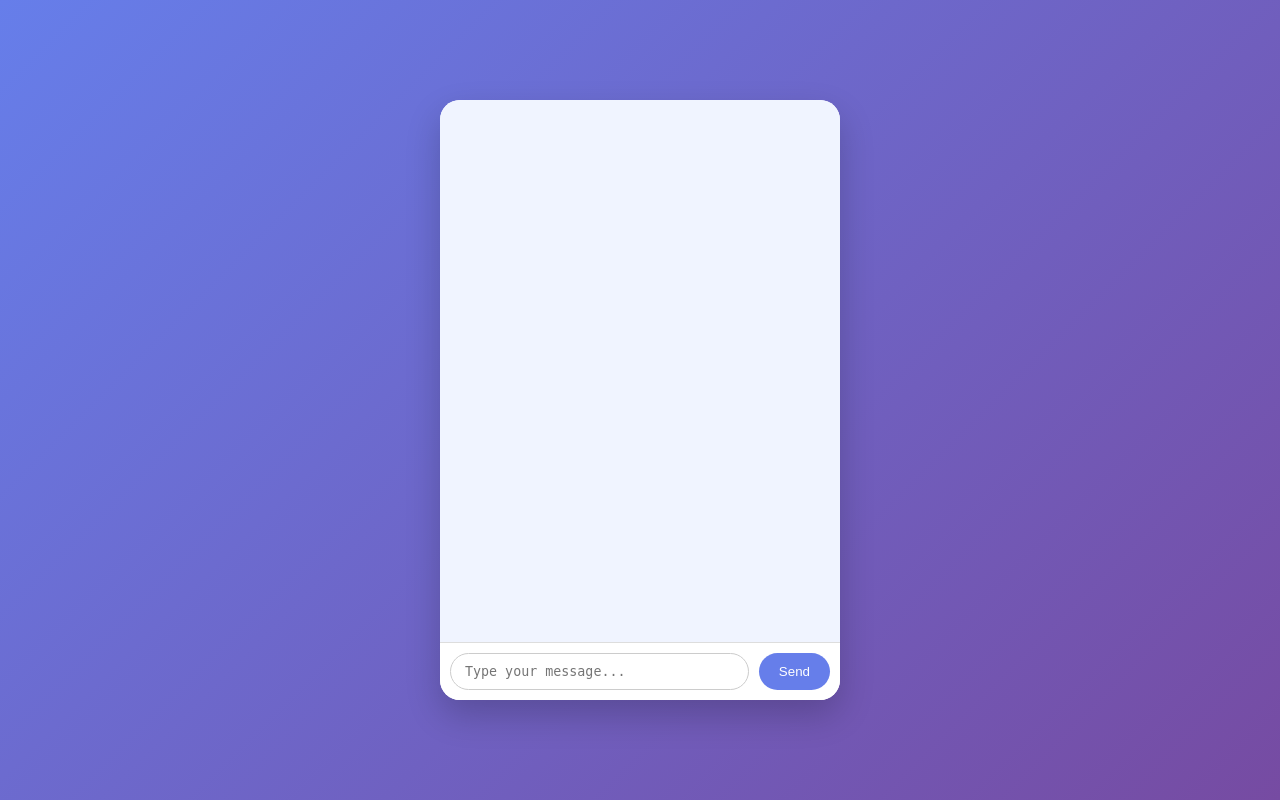
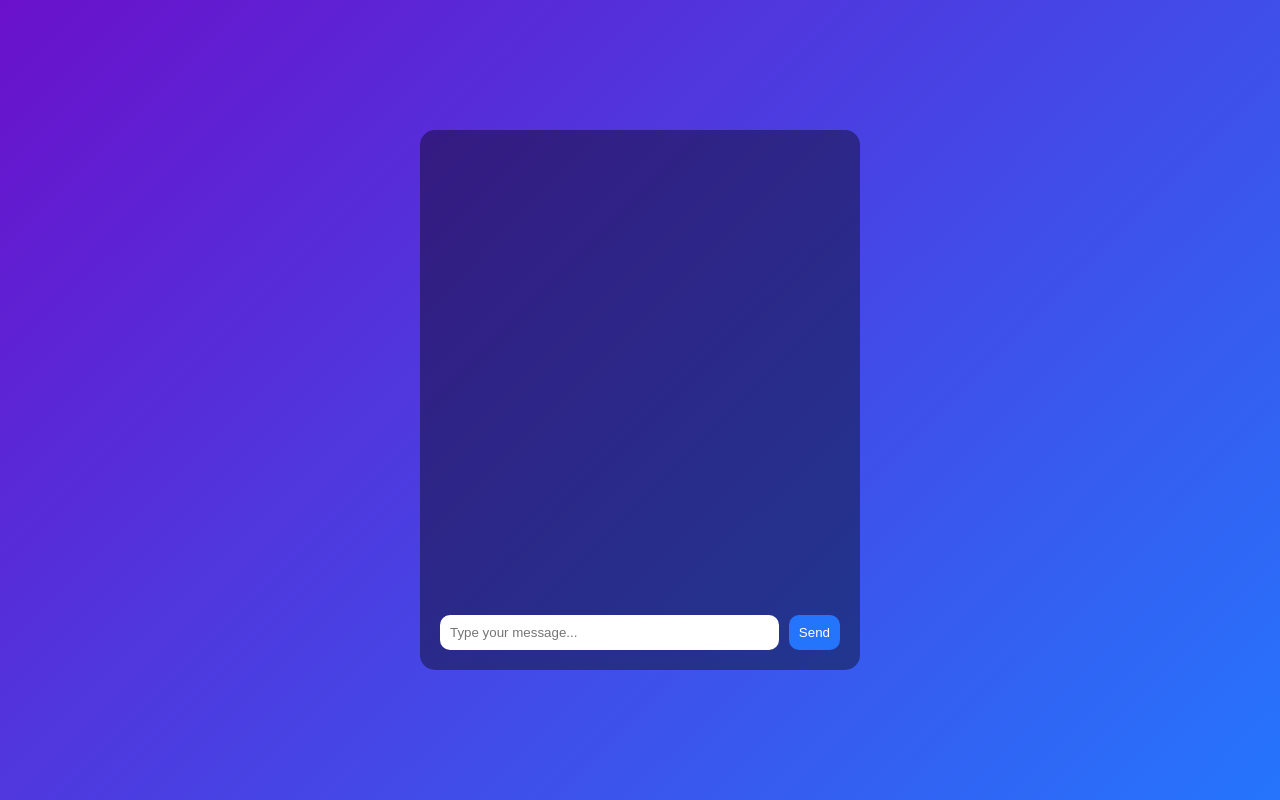
Before and after one commit to myradiant/radiantwave-ai, a Flask app: page / in a window 1280 px wide. Run offline with Flask 3, Linux system fonts and the light colour scheme.

Commit message:
Update index.html

```diff
--- a/templates/index.html
+++ b/templates/index.html
@@ -2,121 +2,106 @@
 <html lang="en">
 <head>
 <meta charset="UTF-8">
-<title>Radiant AI Chat</title>
+<meta name="viewport" content="width=device-width, initial-scale=1.0">
+<title>Kimi-style AI Chat</title>
 <style>
   body {
     margin: 0;
-    font-family: sans-serif;
+    font-family: Arial, sans-serif;
+    background: linear-gradient(135deg, #6a11cb, #2575fc);
+    color: white;
+    height: 100vh;
     display: flex;
     justify-content: center;
     align-items: center;
-    height: 100vh;
-    background: linear-gradient(135deg,#667eea,#764ba2);
   }
-#chatContainer {
+  .chat-container {
+    background: rgba(0,0,0,0.4);
     width: 400px;
-    height: 600px;
-    background: #fff;
-    border-radius: 20px;
-    box-shadow: 0 15px 35px rgba(0,0,0,0.2);
+    max-width: 90%;
+    border-radius: 15px;
+    padding: 20px;
     display: flex;
     flex-direction: column;
-    overflow: hidden;
+    height: 500px;
   }
-#chatWindow {
+  .messages {
     flex: 1;
-    padding: 20px;
     overflow-y: auto;
-    display: flex;
-    flex-direction: column;
-    gap: 10px;
-    background: #f0f4ff;
+    margin-bottom: 10px;
   }
   .message {
-    max-width: 80%;
-    padding: 12px 16px;
-    border-radius: 20px;
+    margin: 5px 0;
+    padding: 10px;
+    border-radius: 10px;
+  }
+  .user { background: rgba(255,255,255,0.3); align-self: flex-end; }
+  .ai { background: rgba(255,255,255,0.1); align-self: flex-start; }
+  .input-container {
     display: flex;
-    align-items: center;
-    gap: 8px;
-    opacity: 0;
-    transform: translateY(10px);
-    transition: all 0.3s ease;
-    word-wrap: break-word;
   }
-.message.show {opacity:1; transform:translateY(0);}
-.message.user {background:#667eea; color:#fff; align-self:flex-end; border-bottom-right-radius:0;}
-.message.ai {background:#e2e8f0; color:#333; align-self:flex-start; border-bottom-left-radius:0; box-shadow:0 2px 6px rgba(0,0,0,0.1);}
-.ai-icon {width:28px; height:28px; background:url('https://i.imgur.com/6QzXbZK.png') no-repeat center; background-size:cover; border-radius:50%; flex-shrink:0; animation:none;}
-#inputArea {display:flex; padding:10px; border-top:1px solid #ddd; background:#fff;}
-#userMessage {flex:1; padding:10px 14px; border-radius:20px; border:1px solid #ccc; outline:none; resize:none;}
-#sendBtn {margin-left:10px; padding:10px 20px; border-radius:20px; border:none; background:#667eea; color:#fff; cursor:pointer; transition:0.2s;}
-#sendBtn:hover {background:#5a67d8;}
-#typingIndicator {display:none; align-items:center; gap:8px; font-style:italic; color:#555; padding-left:4px;}
-@keyframes bounce {0%,100%{transform:translateY(0);}50%{transform:translateY(-5px);}}
-.typing-dots span {display:inline-block;width:6px;height:6px;margin:0 2px;background:#555;border-radius:50%;animation:dot 1.4s infinite;opacity:0.3;}
-.typing-dots span:nth-child(1){animation-delay:0s;}
-.typing-dots span:nth-child(2){animation-delay:0.2s;}
-.typing-dots span:nth-child(3){animation-delay:0.4s;}
-@keyframes dot {0%,80%,100%{transform:scale(0);opacity:0.3;}40%{transform:scale(1);opacity:1;}}
+  input {
+    flex: 1;
+    padding: 10px;
+    border-radius: 10px;
+    border: none;
+  }
+  button {
+    margin-left: 10px;
+    padding: 10px;
+    border-radius: 10px;
+    border: none;
+    background: #2575fc;
+    color: white;
+    cursor: pointer;
+  }
 </style>
 </head>
 <body>
-<div id="chatContainer">
-    <div id="chatWindow"></div>
-    <div id="typingIndicator">
-        <div class="ai-icon"></div>
-        <div class="typing-dots"><span></span><span></span><span></span></div>
-    </div>
-    <div id="inputArea">
-        <textarea id="userMessage" placeholder="Type your message..." rows="1"></textarea>
-        <button id="sendBtn">Send</button>
+<div class="chat-container">
+  <div class="messages" id="messages"></div>
+  <div class="input-container">
+    <input type="text" id="messageInput" placeholder="Type your message...">
+    <button onclick="sendMessage()">Send</button>
   </div>
 </div>
+
 <script>
-const sendBtn=document.getElementById("sendBtn");
-const chatWindow=document.getElementById("chatWindow");
-const userMessageInput=document.getElementById("userMessage");
-const typingIndicator=document.getElementById("typingIndicator");
-const typingIcon=typingIndicator.querySelector(".ai-icon");
+async function sendMessage() {
+  const input = document.getElementById("messageInput");
+  const msg = input.value.trim();
+  if (!msg) return;
 
-function addMessage(content,type){
-    const msgDiv=document.createElement("div");
-    msgDiv.classList.add("message",type);
-    const icon=document.createElement("div");
-    icon.classList.add("ai-icon");
-    const text=document.createElement("div");
-    text.innerHTML=content;
-    if(type==="user"){msgDiv.appendChild(text);msgDiv.appendChild(icon);}
-    else{msgDiv.appendChild(icon);msgDiv.appendChild(text);}
-    chatWindow.appendChild(msgDiv);
-    setTimeout(()=>msgDiv.classList.add("show"),10);
-    chatWindow.scrollTop=chatWindow.scrollHeight;
-}
+  // Add user message to chat
+  const messagesDiv = document.getElementById("messages");
+  const userDiv = document.createElement("div");
+  userDiv.className = "message user";
+  userDiv.textContent = msg;
+  messagesDiv.appendChild(userDiv);
+  messagesDiv.scrollTop = messagesDiv.scrollHeight;
 
-async function sendMessage(){
-    const message=userMessageInput.value.trim();
-    if(!message) return;
-    addMessage(`You: ${message}`,"user");
-    userMessageInput.value="";
-    typingIndicator.style.display="flex";
-    typingIcon.style.animation="bounce 0.5s infinite";
-    try{
-        const response=await fetch("/chat",{method:"POST",headers:{"Content-Type":"application/json"},body:JSON.stringify({message})});
-        const data=await response.json();
-        typingIndicator.style.display="none";
-        typingIcon.style.animation="none";
-        addMessage(`AI: ${data.content}`,"ai");
-    }catch(err){
-        typingIndicator.style.display="none";
-        typingIcon.style.animation="none";
-        addMessage("AI: Error sending message","ai");
-        console.error(err);
+  input.value = "";
+
+  // Send to backend
+  try {
+    const res = await fetch("/chat", {
+      method: "POST",
+      headers: { "Content-Type": "application/json" },
+      body: JSON.stringify({ message: msg })
+    });
+    const data = await res.json();
+    const aiDiv = document.createElement("div");
+    aiDiv.className = "message ai";
+    aiDiv.textContent = data.content;
+    messagesDiv.appendChild(aiDiv);
+    messagesDiv.scrollTop = messagesDiv.scrollHeight;
+  } catch (err) {
+    const errDiv = document.createElement("div");
+    errDiv.className = "message ai";
+    errDiv.textContent = "AI Error: " + err;
+    messagesDiv.appendChild(errDiv);
   }
 }
-
-sendBtn.addEventListener("click",sendMessage);
-userMessageInput.addEventListener("keyup",(e)=>{if(e.key==="Enter"&&!e.shiftKey) sendMessage();});
 </script>
 </body>
 </html>
```
Lines whose indentation alone changed are shown as unchanged.
